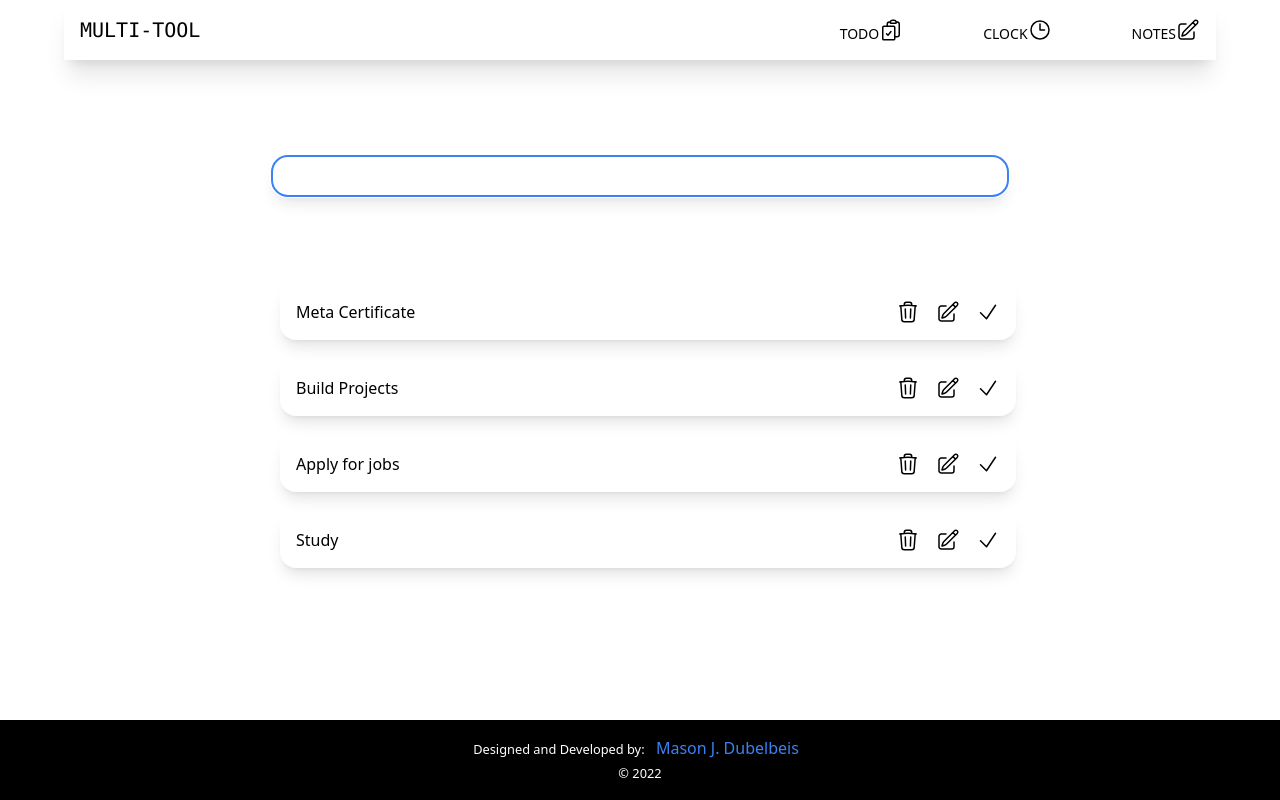
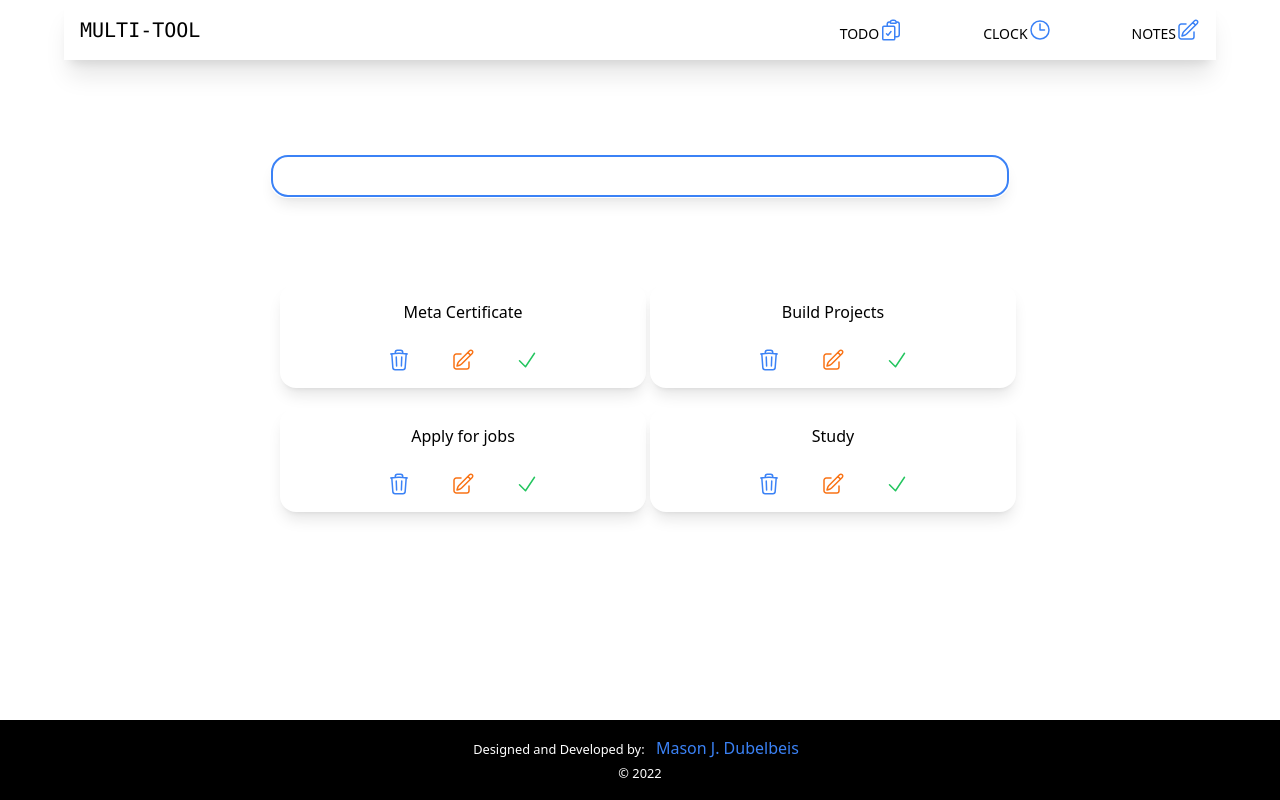
Before and after one commit to mdubelbeis/alarm-clock, a React (Vite) app: page /todo in a window 1280 px wide. Built offline with nearby package versions, Linux system fonts and the light colour scheme.

Commit message:
adding styles

```diff
--- a/src/components/ui/Icons.tsx
+++ b/src/components/ui/Icons.tsx
@@ -1,8 +1,19 @@
 interface IconProps {
   d: string;
   width?: string;
+  id: string;
 }
-const Icons: React.FC<IconProps> = ({ d, width }) => {
+const Icons: React.FC<IconProps> = ({ d, width, id }) => {
+  let textColor = "";
+
+  if (id === "completeIcon") {
+    textColor = "text-green-500";
+  } else if (id === "editIcon") {
+    textColor = "text-orange-500";
+  } else {
+    textColor = "text-blue-500";
+  }
+
   return (
     <svg
       xmlns="http://www.w3.org/2000/svg"
@@ -10,7 +21,7 @@ const Icons: React.FC<IconProps> = ({ d, width }) => {
       viewBox="0 0 24 24"
       strokeWidth={1.5}
       stroke="currentColor"
-      className={`${width} || w-10`}
+      className={`${`${width} || w-10`} ${textColor}`}
     >
       <path strokeLinecap="round" strokeLinejoin="round" d={d} />
     </svg>
--- a/src/pages/Todo.tsx
+++ b/src/pages/Todo.tsx
@@ -31,20 +31,21 @@ const ICONS = [
 
 const Todo: React.FC = () => {
   const [todos, setTodos] = useState(TODOS);
+
   const icons = ICONS.map((icon) => {
     return (
       <li>
-        <Icons width={icon.width} d={icon.d} />
+        <Icons width={icon.width} d={icon.d} id={icon.name} />
       </li>
     );
   });
 
   const todoList = todos.map((todo) => {
     return (
-      <li className="flex justify-between w-full bg-white m-2 items-center p-4 rounded-2xl shadow-lg">
+      <li className="flex flex-col justify-between w-full gap-6 bg-white m-2 items-center p-4 rounded-2xl shadow-lg py-4">
         <h3>{todo.todo}</h3>
         <div>
-          <ul className="flex gap-4">{icons}</ul>
+          <ul className="flex gap-10">{icons}</ul>
         </div>
       </li>
     );
@@ -62,7 +63,9 @@ const Todo: React.FC = () => {
         </label>
       </form>
       <div className="w-full">
-        <ul className="flex flex-col gap-1">{todoList}</ul>
+        <ul className="flex flex-col md:grid md:grid-cols-2 gap-1">
+          {todoList}
+        </ul>
       </div>
     </div>
   );
```
